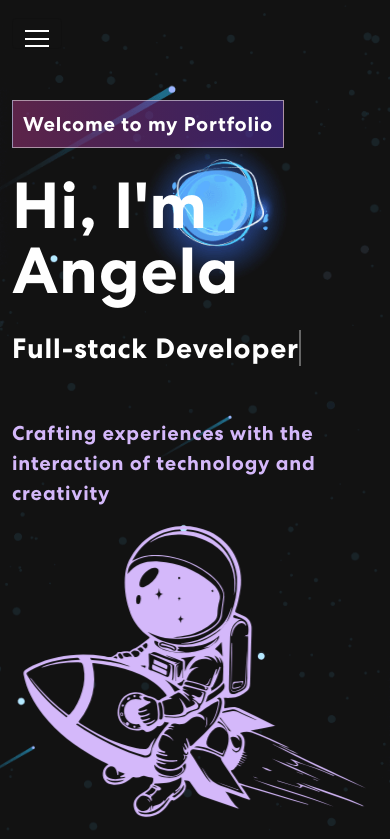
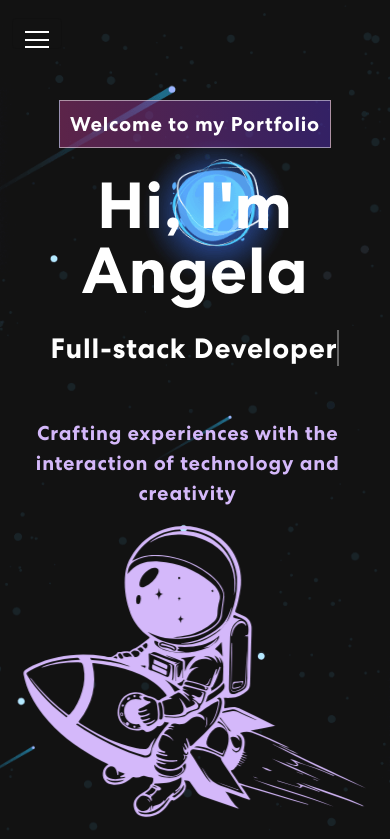
Before and after one commit to AM-creator/portfolio, a React (Create React App) app: page / in a window 390 px wide. Shown: the top 839 px of the page. Built offline with nearby package versions, Linux system fonts and the light colour scheme.

Commit message:
Update navbar toggler icon position

```diff
--- a/src/App.css
+++ b/src/App.css
@@ -225,7 +225,7 @@ nav.navbar .navbar-toggler[aria-expanded="true"] .navbar-toggler-icon {
 @media (max-width: 767px) {
   nav.navbar .navbar-toggler-icon {
     transition: none;
-    top: 3px;
+    top: 4px;
   }
 }
 
@@ -305,6 +305,12 @@ nav.navbar .navbar-toggler[aria-expanded="true"] .navbar-toggler-icon {
 .txt-rotate > .wrap {
   border-right: 0.08em solid #666;
   font-size: 28px;
+}
+
+@media (max-width: 767px) {
+  .intro {
+    text-align: center;
+  }
 }
 
 /************ Projects Css ************/
--- a/src/components/Banner.js
+++ b/src/components/Banner.js
@@ -51,9 +51,9 @@ export const Banner = () => {
   return (
     <section className="banner" id="home">
       <Container>
-        <Row className="aligh-items-center">
+        <Row className="align-items-center">
           <Col xs={12} md={6} xl={7}>
-            <div>
+            <div class="intro">
               <span className="tagline">Welcome to my Portfolio</span>
               <h1>
                 {`Hi, I'm Angela`}{" "}
```
